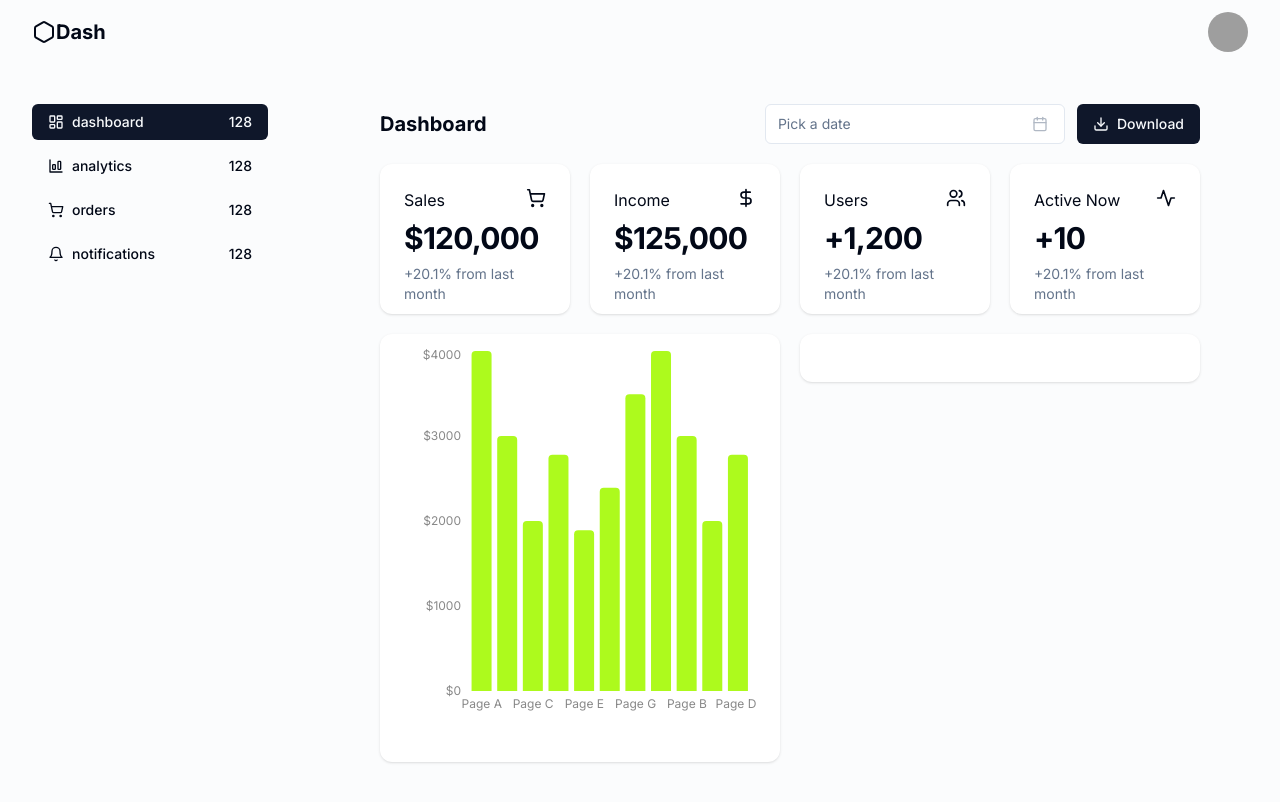
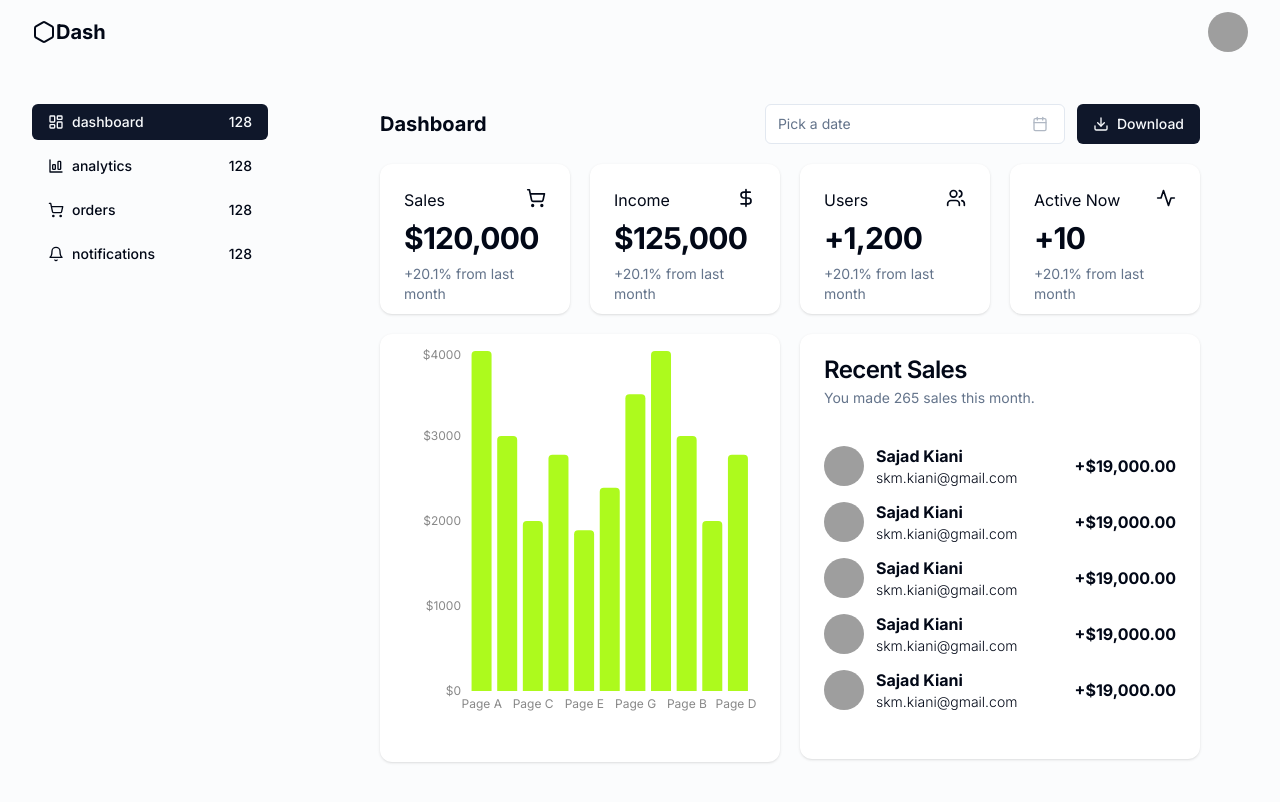
Before and after one commit to SajjadKiani/dashboard-ui, a Next.js app: page / in a window 1280 px wide. Shown: the top 802 px of the page. Built offline with nearby package versions, Linux system fonts and the light colour scheme; grey boxes are pictures that could not be loaded.

Commit message:
recent sales overview

```diff
--- a/src/app/(dashboard)/page.js
+++ b/src/app/(dashboard)/page.js
@@ -2,7 +2,7 @@ import MyBarChart from "@/components/common/MyBarChart";
 import Toolbar from "@/components/common/Toolbar";
 import { Card, CardContent, CardDescription, CardHeader, CardTitle } from "@/components/ui/card";
 import { DollarSign, Users, ShoppingCart, Activity } from "lucide-react"
-
+import { Avatar, AvatarFallback, AvatarImage } from "@/components/ui/avatar";
 function CardComponent (params) {
 
     const { title, number, description } = params;
@@ -75,9 +75,29 @@ export default function Page () {
                 </div>
 
                 <div className="col-span-2 row-span-3">
-                    <Card className="py-3">
+                    <Card className="space-y-8 h-[425px]">
+                        <CardHeader className="pb-1">
+                            <CardTitle>Recent Sales</CardTitle>
+                            <CardDescription>
+                                You made 265 sales this month.
+                            </CardDescription>
+                        </CardHeader>
                         <CardContent>
-
+                            <div className="flex flex-col gap-3">
+                                {[...Array(5).keys()].map(index =>
+                                    <div key={index} className="flex justify-between items-center gap-3">
+                                        <Avatar>
+                                            <AvatarImage src="https://ui.shadcn.com/avatars/01.png" alt="@shadcn" />
+                                            <AvatarFallback>SK</AvatarFallback>
+                                        </Avatar>
+                                        <div className="flex-1">
+                                            <p className="font-bold">Sajad Kiani</p>
+                                            <p className="font-light text-sm">skm.kiani@gmail.com</p>
+                                        </div>
+                                        <p className="font-bold">+$19,000.00</p>
+                                    </div>
+                                )}
+                            </div>
                         </CardContent>
                     </Card>
                 </div>
```
